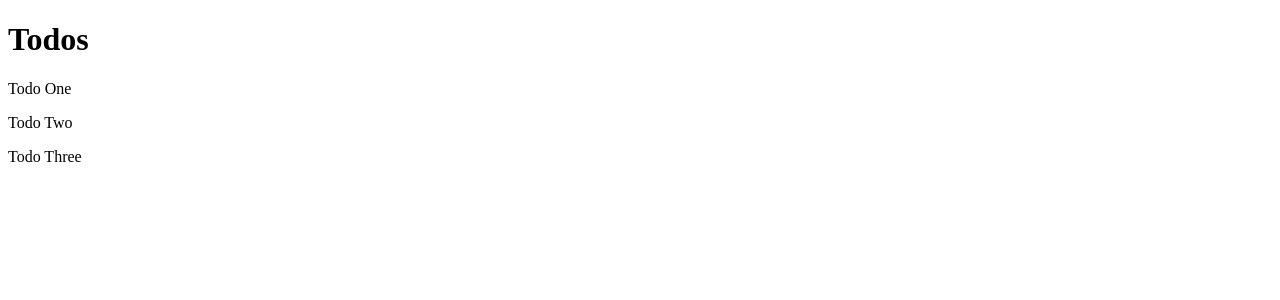
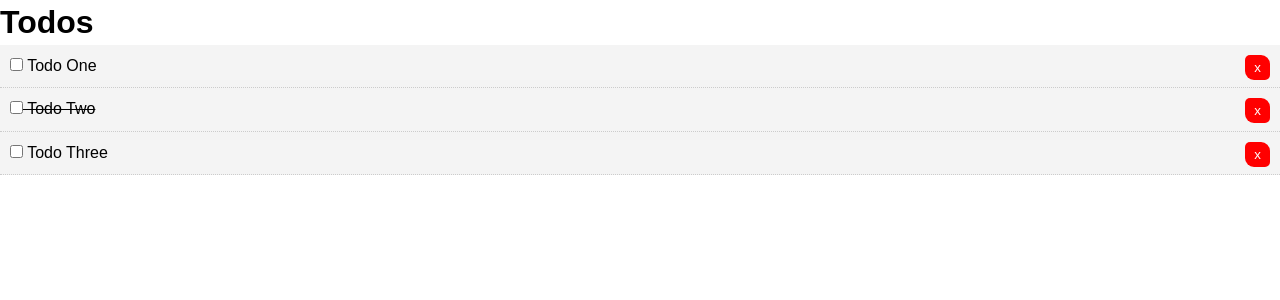
Before and after one commit to DylanAttal/angular-to-do-list, an Angular app: page / in a window 1280 px wide. Shown: the top 300 px of the page. Built offline with nearby package versions, Linux system fonts and the light colour scheme.

Commit message:
Adds checkboxes, buttons, dynamic class binding to todos

```diff
--- a/src/app/components/todo-item/todo-item.component.css
+++ b/src/app/components/todo-item/todo-item.component.css
@@ -0,0 +1,19 @@
+.del {
+  background: #ff0000;
+  color: #fff;
+  border: none;
+  padding: 5px 9px;
+  border-radius: 5px 9px;
+  cursor: pointer;
+  float: right;
+}
+
+.todo {
+  background: #f4f4f4;
+  padding: 10px;
+  border-bottom: 1px #ccc dotted;
+}
+
+.is-complete {
+  text-decoration: line-through;
+}
--- a/src/app/components/todo-item/todo-item.component.html
+++ b/src/app/components/todo-item/todo-item.component.html
@@ -1,3 +1,7 @@
-<p>
-  {{ todo.title }}
-</p>
+<div [ngClass]="setClasses()">
+  <p>
+    <input type="checkbox" />
+    {{ todo.title }}
+    <button class="del">x</button>
+  </p>
+</div>
--- a/src/app/components/todo-item/todo-item.component.ts
+++ b/src/app/components/todo-item/todo-item.component.ts
@@ -12,4 +12,13 @@
   constructor() {}
 
   ngOnInit() {}
+
+  // Set dynamic classes
+  setClasses() {
+    let classes = {
+      todo: true,
+      'is-complete': this.todo.completed
+    }
+    return classes
+  }
 }
--- a/src/styles.css
+++ b/src/styles.css
@@ -1 +1,32 @@
-/* You can add global styles to this file, and also import other style files */
+* {
+  box-sizing: border-box;
+  margin: 0;
+  padding: 0;
+}
+
+body {
+  font-family: Arial, Helvetica, sans-serif;
+  line-height: 1.4;
+}
+
+a {
+  color: #333;
+  text-decoration: none;
+}
+
+.container {
+  padding: 0 1rem;
+}
+
+.btn {
+  display: inline-block;
+  border: none;
+  background: #555;
+  color: #fff;
+  padding: 7px 20px;
+  cursor: pointer;
+}
+
+.btn:hover {
+  background: #666;
+}
```
